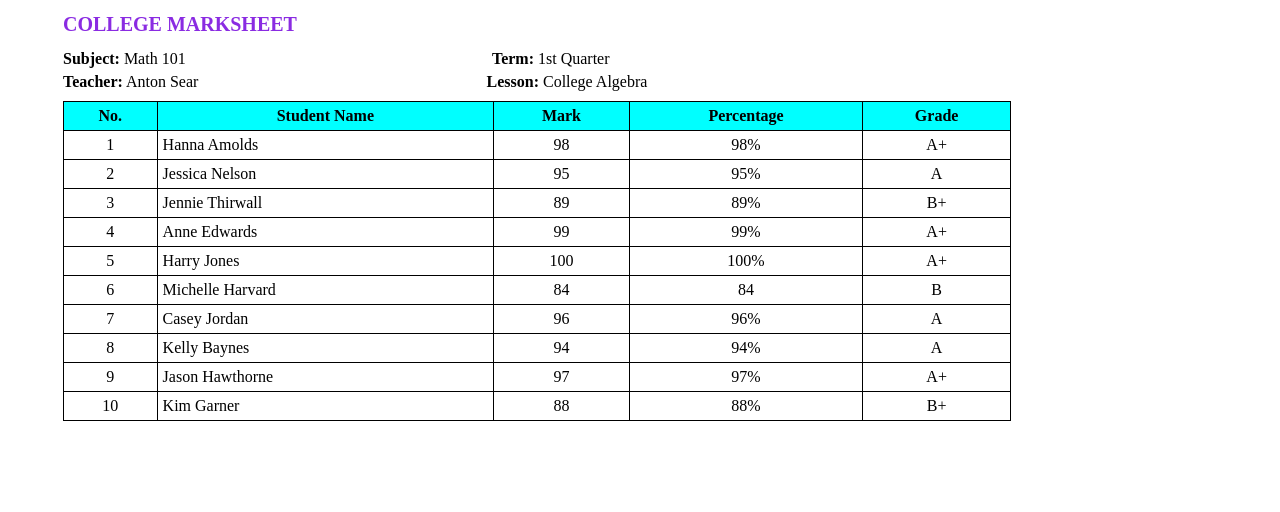
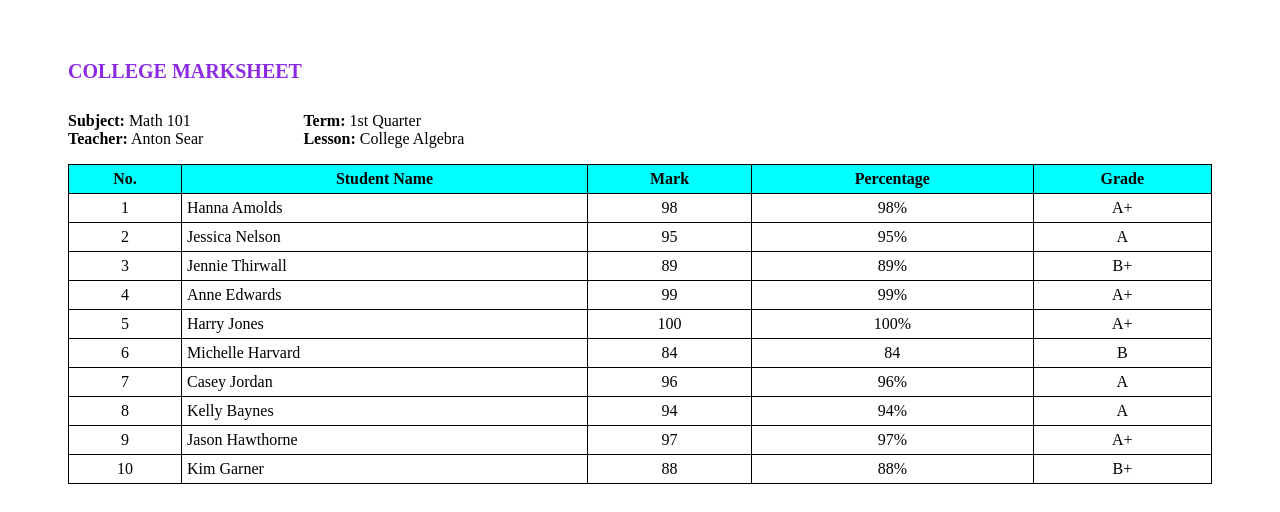
Before and after one commit to Bharatsaini01/html-repo, a plain HTML site: page student.html in a window 1280 px wide. Drawn offline with Linux system fonts and the light colour scheme.

Commit message:
Add files via upload

```diff
--- a/student.html
+++ b/student.html
@@ -4,32 +4,24 @@
     <meta charset="UTF-8">
     <meta name="viewport" content="width=device-width, initial-scale=1.0">
     <title>student data</title>
-    <style>
+    <link rel="stylesheet" href="style.css">
 
-        td,th{border: 1px black solid; padding: 5px; }
-    </style>
 </head>
 <body>
-    <h1 style="margin-left: 55px; color: blueviolet; font-size: 20px;" >COLLEGE MARKSHEET</h1>
-    <div style="padding-left: 55px;">
-        <p style="text-align: left; width: fit-content; display: inline; padding-right: 25%;">
-            <b>Subject:</b> Math 101
-        </p>
-        <p style="width: fit-content; text-align: right; display: inline;"">
-            <b>Term:</b> 1st Quarter
-        </p>
-    </div>
-    <div style="padding-left: 55px; margin-top: 5px;">
-        <p style="text-align: left; width: fit-content; display: inline; padding-right: 23.5%;">
+    <div id="division">
+        <h1 class="heading1">COLLEGE MARKSHEET</h1>
+        <p id="paragraph1">
+            <b>Subject:</b> Math 101 <br />
             <b>Teacher:</b> Anton Sear
         </p>
-        <p style="width: fit-content; text-align: right; display: inline;"">
+
+        <p id="paragraph2">
+            <b>Term:</b> 1st Quarter   <br />
             <b>Lesson:</b> College Algebra
         </p>
-    </div>
-    <div style="margin-top: 10px;">
-        <table style= "width: 75%; text-align: center; margin-left: 55px; border: 1px black solid; border-collapse: collapse;">
-            <tr style="background-color: aqua;">
+
+        <table id= "table1">
+            <tr class="tableheading">
                 <th>No.</th>
                 <th>Student Name</th>
                 <th>Mark</th>
@@ -38,70 +30,70 @@
             </tr>
             <tr>
                 <td>1</td>
-                <td style="text-align: left;">Hanna Amolds</td>
+                <td class="name">Hanna Amolds</td>
                 <td>98</td>
                 <td>98%</td>
                 <td>A+</td>
             </tr>
             <tr>
                 <td>2</td>
-                <td style="text-align: left;">Jessica Nelson</td>
+                <td class="name">Jessica Nelson</td>
                 <td>95</td>
                 <td>95%</td>
                 <td>A</td>
             </tr>
             <tr>
                 <td>3</td>
-                <td style="text-align: left;">Jennie Thirwall</td>
+                <td class="name">Jennie Thirwall</td>
                 <td>89</td>
                 <td>89%</td>
                 <td>B+</td>
             </tr>
             <tr>
                 <td>4</td>
-                <td style="text-align: left;">Anne Edwards</td>
+                <td class="name">Anne Edwards</td>
                 <td>99</td>
                 <td>99%</td>
                 <td>A+</td>
             </tr>
             <tr>
                 <td>5</td>
-                <td style="text-align: left;">Harry Jones</td>
+                <td class="name">Harry Jones</td>
                 <td>100</td>
                 <td>100%</td>
                 <td>A+</td>
             </tr>
             <tr>
                 <td>6</td>
-                <td style="text-align: left;">Michelle Harvard</td>
+                <td class="name">Michelle Harvard</td>
                 <td>84</td>
                 <td>84</td>
                 <td>B</td>
             </tr>
             <tr>
                 <td>7</td>
-                <td style="text-align: left;">Casey Jordan</td>
+                <td class="name">Casey Jordan</td>
                 <td>96</td>
                 <td>96%</td>
                 <td>A</td>
             </tr>
             <tr>
                 <td>8</td>
-                <td style="text-align: left;">Kelly Baynes</td>
+                <td class="name">Kelly Baynes</td>
                 <td>94</td>
                 <td>94%</td>
                 <td>A</td>
             </tr>
             <tr>
                 <td>9</td>
-                <td style="text-align: left;">Jason Hawthorne</td>
+                <td class="name">Jason Hawthorne</td>
                 <td>97</td>
                 <td>97%</td>
                 <td>A+</td>
             </tr>
             <tr>
                 <td>10</td>
-                <td style="text-align: left;">Kim Garner</td>
+                <td class="name">Kim Garner</td>
                 <td>88</td>
                 <td>88%</td>
                 <td>B+</td>
--- /dev/null
+++ b/style.css
@@ -0,0 +1,35 @@
+
+td,th{
+    border: 1px black solid;
+    padding: 5px;
+}
+.heading1{
+    /* margin-left: 55px;  */
+    color: blueviolet;
+    font-size: 20px;
+}
+
+#table1{
+    width: 100%;
+    text-align: center;
+    /* margin-left: 55px;  */
+    border: 1px black solid;
+    border-collapse: collapse;
+}
+.tableheading{
+    background-color: aqua;
+}
+.name{
+    text-align: left;
+}
+#division{
+    margin: 60px;
+}
+#paragraph1{
+    float:left;
+    padding-right: 100px;
+}
+#paragraph2{
+    /* float: right; */
+    padding-top: 13px;
+}
```
